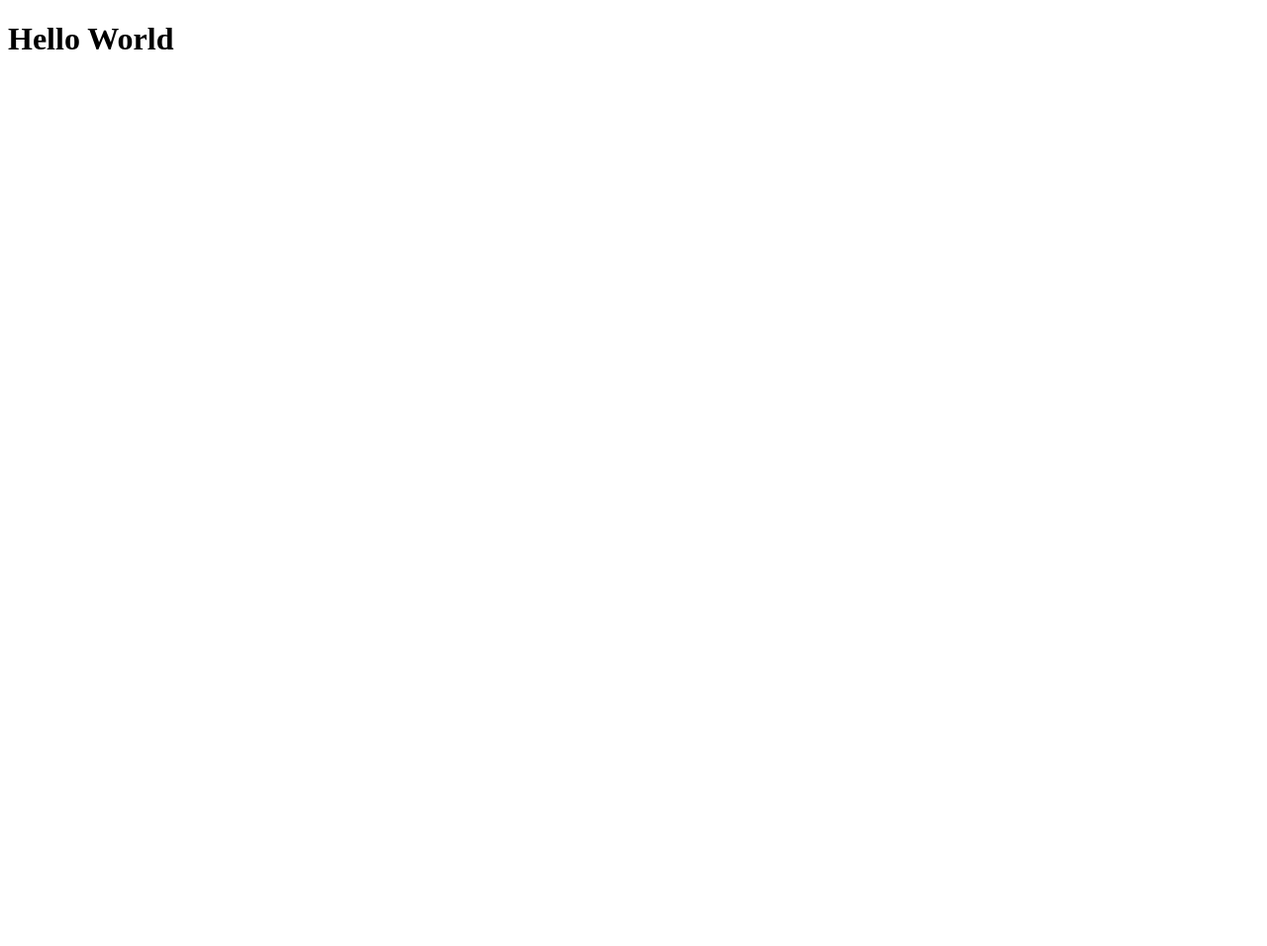
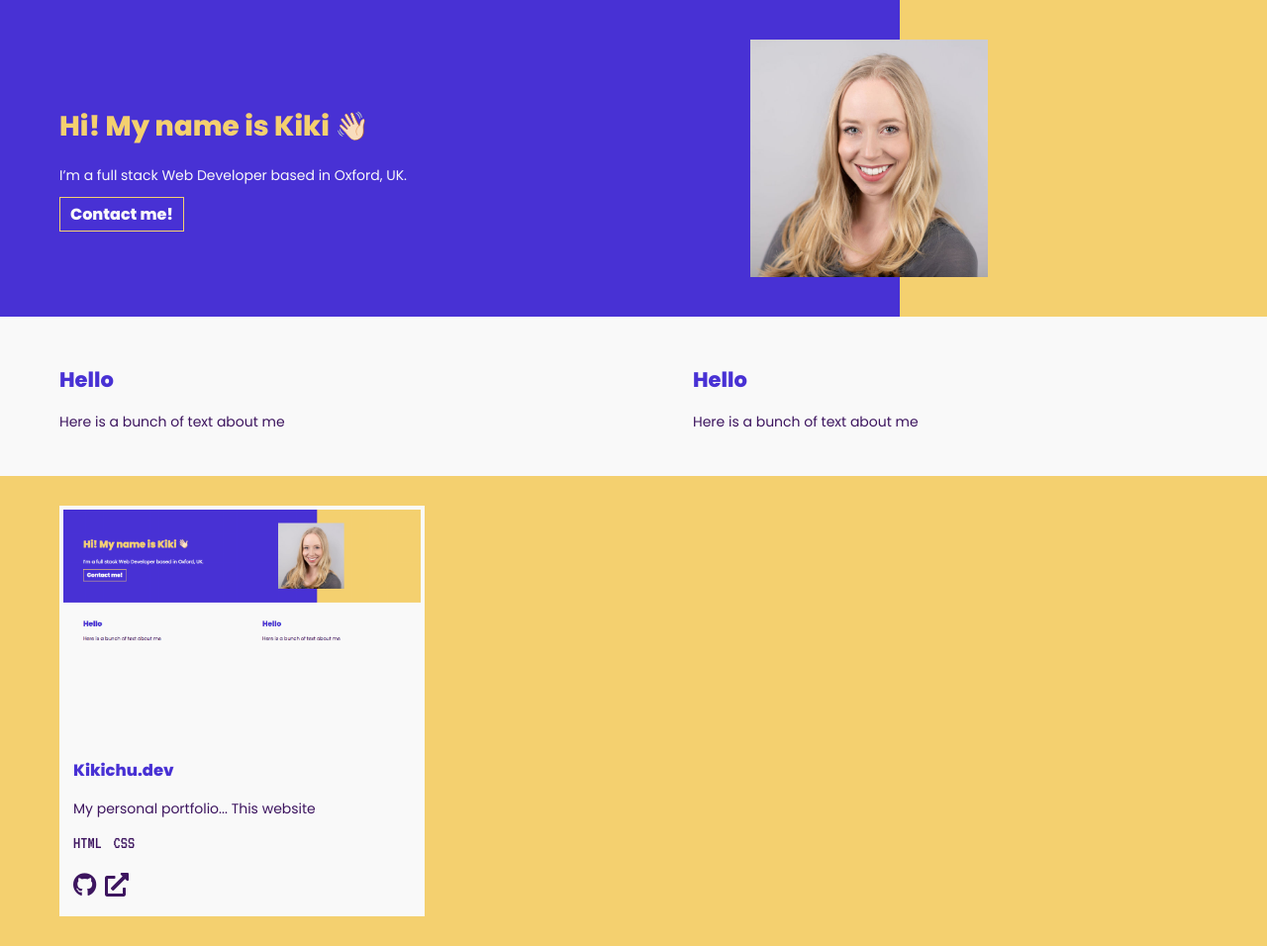
Before and after one commit to Kiki-chu/Kiki-chu.github.io, a website: page index.html in a window 1280 px wide. Shown: the whole page at 99% size. Before the commit the page ends 800 px from the top, so only its background shows below. Drawn offline with Linux system fonts and the light colour scheme.

Commit message:
basic website structure

```diff
--- a/index.html
+++ b/index.html
@@ -9,8 +9,65 @@
     <meta name="description" content="Kiki's portfolio hire me" />
     <meta name="author" content="Kiki de Bruijn" />
     <title>Kikichu's Portfolio</title>
+    <link href="/style.css" rel="stylesheet" />
+    <link
+      href="https://fonts.googleapis.com/css2?family=Poppins:wght@100;400;800&family=VT323&display=swap"
+      rel="stylesheet"
+    />
+    <link
+      rel="stylesheet"
+      href="https://cdnjs.cloudflare.com/ajax/libs/font-awesome/5.14.0/css/all.min.css"
+      integrity="sha512-1PKOgIY59xJ8Co8+NE6FZ+LOAZKjy+KY8iq0G4B3CyeY6wYHN3yt9PW0XpSriVlkMXe40PTKnXrLnZ9+fkDaog=="
+      crossorigin="anonymous"
+    />
   </head>
   <body>
-    <h1>Hello World</h1>
+    <div class="header">
+      <div class="content">
+        <h1>Hi! My name is Kiki 👋🏻</h1>
+        <p>I’m a full stack Web Developer based in Oxford, UK.</p>
+        <a href="mailto:hi@kikichu.dev" class="button"> Contact me! </a>
+      </div>
+      <div class="photo">
+        <img src="/img/handsome.jpg" />
+      </div>
+    </div>
+    <div class="about">
+      <section>
+        <article>
+          <h2>Hello</h2>
+          <p>Here is a bunch of text about me</p>
+        </article>
+      </section>
+      <section>
+        <article>
+          <h2>Hello</h2>
+          <p>Here is a bunch of text about me</p>
+        </article>
+      </section>
+    </div>
+    <div class="projects">
+      <section>
+        <article>
+          <img src="img/kikichu-dev.png" />
+          <div class="content">
+            <h1>Kikichu.dev</h1>
+            <p>My personal portfolio... This website</p>
+            <ul class="tags">
+              <li>HTML</li>
+              <li>CSS</li>
+            </ul>
+            <a
+              target="_blank"
+              href="https://github.com/kiki-chu/kiki-chu.github.io"
+              ><i class="fab fa-github"></i
+            ></a>
+            <a target="_blank" href="https://kikichu.dev"
+              ><i class="fas fa-external-link-alt"></i
+            ></a>
+          </div>
+        </article>
+      </section>
+    </div>
   </body>
 </html>
--- /dev/null
+++ b/style.css
@@ -0,0 +1,143 @@
+body {
+  font-family: "Poppins", sans-serif;
+  font-size: 14px;
+  margin: 0;
+  background-color: #f9f9f9;
+  color: #3d155f;
+}
+
+h1,
+h2,
+h3,
+h4 {
+  color: #4831d4;
+}
+
+.header {
+  background: linear-gradient(
+    90deg,
+    #4831d4 0%,
+    #4831d4 71%,
+    #f4d06f 71.01%,
+    #f4d06f 100%
+  );
+  color: #f9f9f9;
+  display: flex;
+  flex-direction: row;
+  align-items: center;
+}
+
+.header > .content {
+  width: 55%;
+  padding: 30px 60px;
+}
+
+.header > .photo {
+  width: 45%;
+  display: flex;
+  flex-direction: row;
+  align-items: center;
+  padding: 40px 0;
+}
+
+.header > .photo > img {
+  max-width: 46%;
+}
+
+.header > .content > h1 {
+  color: #f4d06f;
+}
+
+a.button {
+  font-style: normal;
+  font-weight: bold;
+  font-size: 16px;
+  line-height: 30px;
+  padding: 5px 10px;
+  text-decoration: none;
+  color: #f9f9f9;
+  position: relative;
+  z-index: 5;
+  border: 1px solid #f4d06f;
+  transition: color 0.5s;
+}
+
+a.button:hover {
+  color: #3d155f;
+}
+
+a.button:before {
+  content: "";
+  position: absolute;
+  top: 0;
+  right: 0;
+  left: 0;
+  bottom: 0;
+  background: #f4d06f;
+  transform: scaleX(0);
+  transform-origin: left;
+  transition-property: transform;
+  transition-duration: 0.5s;
+  z-index: -1;
+}
+
+a.button:hover:before {
+  transform: scaleX(1);
+  transition-timing-function: cubic-bezier(0.52, 1.64, 0.37, 0.66);
+}
+
+.about {
+  display: flex;
+}
+
+.about > section {
+  width: 50%;
+}
+
+.about > section > article {
+  padding: 30px 60px;
+}
+
+.projects {
+  background: #f4d06f;
+  display: flex;
+  flex-direction: row;
+  padding: 0px 50px;
+}
+
+.projects > section {
+  width: 33%;
+}
+
+.projects > section > article {
+  margin: 30px 10px;
+  background: #f9f9f9;
+  border: 4px solid #f9f9f9;
+}
+
+.projects > section > article > img {
+  max-width: 100%;
+}
+
+.projects > section > article > .content {
+  padding: 10px;
+}
+
+.projects > section > article > .content > a,
+.projects > section > article > .content > a:visited {
+  font-size: 24px;
+  color: #3d155f;
+  margin-right: 5px;
+}
+
+.projects > section > article > .content > ul {
+  list-style: none;
+  padding: 0px;
+}
+
+.projects > section > article > .content > ul > li {
+  font-family: "VT323", monospace;
+  font-size: 18px;
+  display: inline-block;
+  margin-right: 8px;
+}
```
Also changed, not shown: img/handsome.jpg (added), img/kikichu-dev.png (added), 1 other file.
